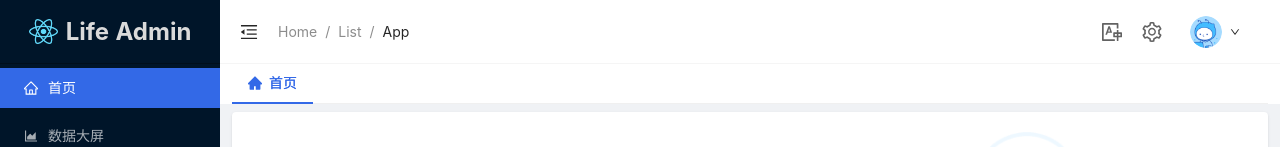
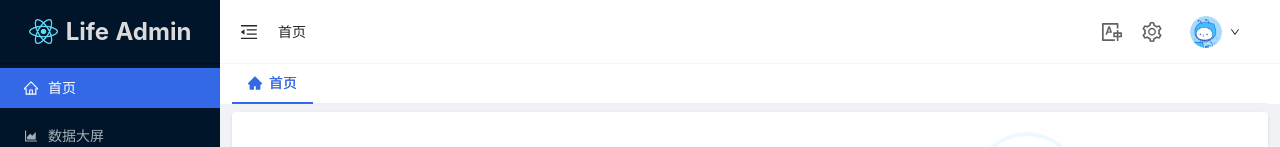
Before and after one commit to yxb94616/life-admin, a React (Vite) app: page /500 in a window 1280 px wide. Both pictures are taken after a click on the button "Back Home". Shown: the top 147 px of the page. Built offline with nearby package versions, Linux system fonts and the light colour scheme.

Commit message:
feat: 🚀 新增面包屑功能

```diff
--- a/src/layouts/components/Header/BreadcrumbNav.tsx
+++ b/src/layouts/components/Header/BreadcrumbNav.tsx
@@ -1,11 +1,16 @@
+import { matchRoutes, useLocation } from "react-router-dom";
 import { Breadcrumb } from "antd";
+import { routes } from "~@/routers";
 
 const BreadcrumbNav = () => {
+	const location = useLocation();
+	const match = matchRoutes(routes, location);
+
 	return (
 		<Breadcrumb>
-			<Breadcrumb.Item>Home</Breadcrumb.Item>
-			<Breadcrumb.Item>List</Breadcrumb.Item>
-			<Breadcrumb.Item>App</Breadcrumb.Item>
+			{match?.map((item) => {
+				return item.route.meta?.title && <Breadcrumb.Item key={item.pathname}>{item.route.meta.title}</Breadcrumb.Item>;
+			})}
 		</Breadcrumb>
 	);
 };
--- a/src/routers/index.tsx
+++ b/src/routers/index.tsx
@@ -23,7 +23,7 @@ const getRouterArray = async () => {
 
 const routerArray = await getRouterArray();
 
-const rootRouter: IRouteObject[] = [
+const routes: IRouteObject[] = [
 	{
 		path: "/",
 		element: <Navigate to={HOME_URL} />,
@@ -37,10 +37,7 @@ const rootRouter: IRouteObject[] = [
 			key: "login",
 		},
 	},
-	{
-		element: LazyLoad(React.lazy(() => import("~@/layouts"))),
-		children: [...routerArray],
-	},
+	...routerArray,
 	{
 		path: "*",
 		element: <Navigate to="/404" />,
@@ -48,10 +45,9 @@ const rootRouter: IRouteObject[] = [
 ];
 
 const Router = () => {
-	const routes = useRoutes(rootRouter);
-	return routes;
+	return useRoutes(routes);
 };
 
-export { routerArray, rootRouter };
+export { routes };
 
 export default Router;
--- a/src/routers/modules/dashboardRouter.tsx
+++ b/src/routers/modules/dashboardRouter.tsx
@@ -4,6 +4,13 @@ import LazyLoad from "../lazyLoad";
 
 // dashboard 模块
 const dashboardRouter: IRouteObject[] = [
+	{
+		element: LazyLoad(React.lazy(() => import("~@/layouts"))),
+		meta: {
+			title: "Dashboard",
+			key: "dashboard",
+		},
+		children: [
 			{
 				path: "/dashboard/dataVisualize",
 				element: LazyLoad(React.lazy(() => import("~@/views/dashboard/dataVisualize"))),
@@ -24,6 +31,8 @@ const dashboardRouter: IRouteObject[] = [
 					key: "embedded",
 				},
 			},
+		],
+	},
 ];
 
 export default dashboardRouter;
--- a/src/routers/modules/homeRouter.tsx
+++ b/src/routers/modules/homeRouter.tsx
@@ -5,6 +5,9 @@ import LazyLoad from "../lazyLoad";
 
 // 首页模块
 const homeRouter: IRouteObject[] = [
+	{
+		element: LazyLoad(React.lazy(() => import("~@/layouts"))),
+		children: [
 			{
 				path: HOME_URL,
 				element: LazyLoad(React.lazy(() => import("~@/views/home"))),
@@ -15,6 +18,8 @@ const homeRouter: IRouteObject[] = [
 					key: "home",
 				},
 			},
+		],
+	},
 ];
 
 export default homeRouter;
--- a/src/routers/modules/proTableRouter.tsx
+++ b/src/routers/modules/proTableRouter.tsx
@@ -4,6 +4,13 @@ import LazyLoad from "../lazyLoad";
 
 // 超级表格模块
 const proTableRouter: IRouteObject[] = [
+	{
+		element: LazyLoad(React.lazy(() => import("~@/layouts"))),
+		meta: {
+			title: "超级表格",
+			key: "proTable",
+		},
+		children: [
 			{
 				path: "/proTable/useHooks",
 				element: LazyLoad(React.lazy(() => import("~@/views/proTable/useHooks"))),
@@ -24,6 +31,8 @@ const proTableRouter: IRouteObject[] = [
 					key: "useComponent",
 				},
 			},
+		],
+	},
 ];
 
 export default proTableRouter;
--- /dev/null
+++ b/src/utils/index.ts
@@ -0,0 +1 @@
+export default {};
```
Lines whose indentation alone changed are shown as unchanged.
